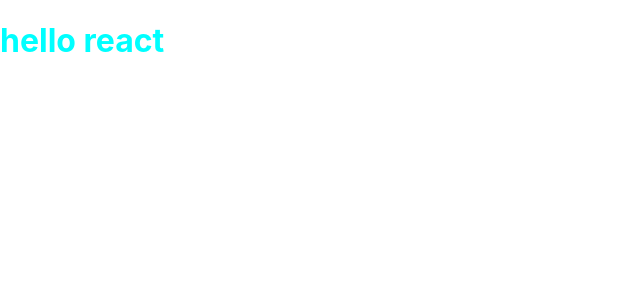
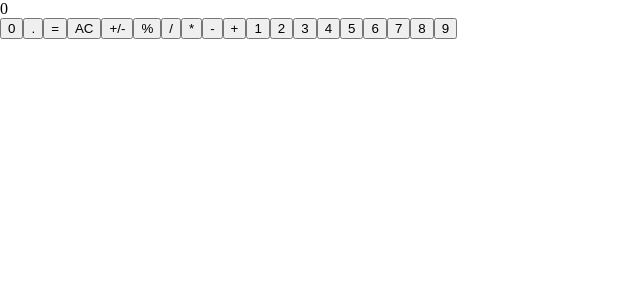
Before and after one commit to HanningtoneM/math-magician, a React (Create React App) app: page / in a window 1280 px wide. Shown: the top 300 px of the page, without its empty margins (0-640 px from the left). Built offline with nearby package versions, Linux system fonts and the light colour scheme.

Commit message:
Add calculator.js

```diff
--- a/public/index.html
+++ b/public/index.html
@@ -13,7 +13,7 @@
 
     <link rel="manifest" href="%PUBLIC_URL%/manifest.json" />
 
-    <title>React App</title>
+    <title>Math magician</title>
   </head>
   <body>
     <noscript>You need to enable JavaScript to run this app.</noscript>
--- a/src/App.css
+++ b/src/App.css
@@ -1,3 +1,15 @@
-h1 {
-  color: aqua;
+html,
+body {
+  padding: 0;
+  margin: 0;
+  box-sizing: border-box;
 }
+
+.App {
+  padding: 0;
+  margin: 0;
+  display: flex;
+  justify-content: center;
+  align-items: center;
+  text-align: center;
+}
--- a/src/App.js
+++ b/src/App.js
@@ -1,11 +1,10 @@
+import Calculator from './components/calculator';
 import './App.css';
 
 function App() {
   return (
-    <div className="App">
-      <h1>
-        hello react
-      </h1>
+    <div>
+      <Calculator />
     </div>
   );
 }
--- /dev/null
+++ b/src/components/calculator.js
@@ -0,0 +1,64 @@
+import React, { Component } from 'react';
+import './Calculator.css';
+
+export default class Calculator extends Component {
+  constructor(props) {
+    super(props);
+    this.state = {
+      operator1: '',
+      result: '0',
+    };
+    this.btnOnClickOperator = this.btnOnClickOperator.bind(this);
+    this.btnOnClick = this.btnOnClick.bind(this);
+    this.btnOnClickResult = this.btnOnClickResult.bind(this);
+  }
+
+  btnOnClickOperator({ target }) {
+    this.setState((prevState) => ({
+      operator1: prevState.operator1.concat(target.textContent),
+      result: prevState.operator1.concat(target.textContent),
+    }));
+  }
+
+  btnOnClick({ target }) {
+    this.setState(() => ({
+      operator1: target.textContent,
+    }));
+  }
+
+  btnOnClickResult() {
+    this.setState((prevState) => ({
+      result: prevState.operator1 * 2,
+    }));
+  }
+
+  render() {
+    const { result } = this.state;
+    return (
+      <div className="container">
+        <div className="result">
+          {result}
+        </div>
+        <button type="button" onClick={this.btnOnClickOperator} className="btn-light btn-zero">0</button>
+        <button type="button" onClick={this.btnOnClickOperator} className="btn-light btn-dot">.</button>
+        <button type="button" onClick={this.btnOnClickResult} className="btn-accent btn-equal">=</button>
+        <button type="button" onClick={this.btnOnClick} className="btn-light btn-clear">AC</button>
+        <button type="button" onClick={this.btnOnClick} className="btn-light btn-toogle-sign">+/-</button>
+        <button type="button" onClick={this.btnOnClick} className="btn-light btn-percentage">%</button>
+        <button type="button" onClick={this.btnOnClick} className="btn-accent btn-divider">/</button>
+        <button type="button" onClick={this.btnOnClick} className="btn-accent btn-multiply">*</button>
+        <button type="button" onClick={this.btnOnClick} className="btn-accent btn-substract">-</button>
+        <button type="button" onClick={this.btnOnClick} className="btn-accent btn-plus">+</button>
+        <button type="button" onClick={this.btnOnClickOperator} className="btn-light btn-one">1</button>
+        <button type="button" onClick={this.btnOnClickOperator} className="btn-light btn-two">2</button>
+        <button type="button" onClick={this.btnOnClickOperator} className="btn-light btn-three">3</button>
+        <button type="button" onClick={this.btnOnClickOperator} className="btn-light btn-four">4</button>
+        <button type="button" onClick={this.btnOnClickOperator} className="btn-light btn-five">5</button>
+        <button type="button" onClick={this.btnOnClickOperator} className="btn-light btn-six">6</button>
+        <button type="button" onClick={this.btnOnClickOperator} className="btn-light btn-seven">7</button>
+        <button type="button" onClick={this.btnOnClickOperator} className="btn-light btn-eight">8</button>
+        <button type="button" onClick={this.btnOnClickOperator} className="btn-light btn-nine">9</button>
+      </div>
+    );
+  }
+}
--- a/src/index.css
+++ /dev/null
@@ -1,27 +0,0 @@
-body {
-  margin: 0;
-  font-family:
-    -apple-system,
-    BlinkMacSystemFont,
-    'Segoe UI',
-    'Roboto',
-    'Oxygen',
-    'Ubuntu',
-    'Cantarell',
-    'Fira Sans',
-    'Droid Sans',
-    'Helvetica Neue',
-    sans-serif;
-  -webkit-font-smoothing: antialiased;
-  -moz-osx-font-smoothing: grayscale;
-}
-
-code {
-  font-family:
-    source-code-pro,
-    Menlo,
-    Monaco,
-    Consolas,
-    'Courier New',
-    monospace;
-}
--- a/src/index.js
+++ b/src/index.js
@@ -1,17 +1,10 @@
 import React from 'react';
-import ReactDOM from 'react-dom/client';
-import './index.css';
+import ReactDOM from 'react-dom';
 import App from './App';
-import reportWebVitals from './reportWebVitals';
 
-const root = ReactDOM.createRoot(document.getElementById('root'));
-root.render(
+ReactDOM.render(
   <React.StrictMode>
     <App />
   </React.StrictMode>,
+  document.getElementById('root'),
 );
-
-// If you want to start measuring performance in your app, pass a function
-// to log results (for example: reportWebVitals(console.log))
-// or send to an analytics endpoint. Learn more: https://bit.ly/CRA-vitals
-reportWebVitals();
--- a/src/reportWebVitals.js
+++ /dev/null
@@ -1,15 +0,0 @@
-const reportWebVitals = (onPerfEntry) => {
-  if (onPerfEntry && onPerfEntry instanceof Function) {
-    import('web-vitals').then(({
-      getCLS, getFID, getFCP, getLCP, getTTFB,
-    }) => {
-      getCLS(onPerfEntry);
-      getFID(onPerfEntry);
-      getFCP(onPerfEntry);
-      getLCP(onPerfEntry);
-      getTTFB(onPerfEntry);
-    });
-  }
-};
-
-export default reportWebVitals;
```
Also changed, not shown: src/setupTests.js (deleted, +0 -5 lines), src/components/Calculator.css (added), 1 other file (tests, documents, lock files or other folders).
